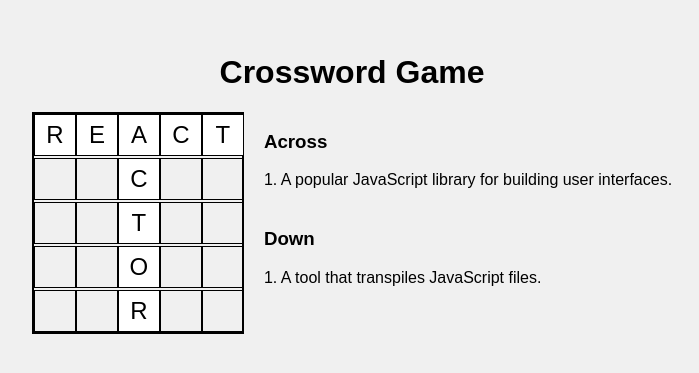
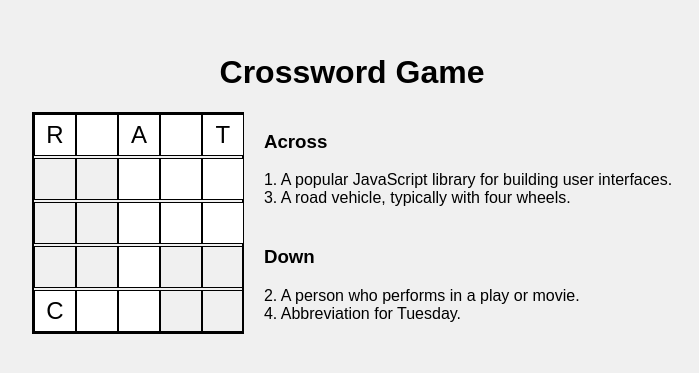
Before and after one commit to Lucasbritx/crossword, a React (Create React App) app: page / in a window 1280 px wide. Shown: the part 217-590 px from the top of the page, without its empty margins (288-987 px from the left). Built offline with nearby package versions, Linux system fonts and the light colour scheme.

Commit message:
feat: just one letter by word and more words

```diff
--- a/src/crossword-data.js
+++ b/src/crossword-data.js
@@ -1,25 +1,29 @@
 export const crosswordData = {
   grid: [
-      ['R', 'E', 'A', 'C', 'T'],
-      [0, 0, 'C', 0, 0],
-      [0, 0, 'T', 0, 0],
-      [0, 0, 'O', 0, 0],
-      [0, 0, 'R', 0, 0],
+    ['R', '', 'A', '', 'T'],
+    [0, 0, '', '', ''],
+    [0, 0, '', '', ''],
+    [0, 0, '', 0, 0],
+    ['C', '', '', 0, 0],
   ],
   clues: {
     across: [
       '1. A popular JavaScript library for building user interfaces.',
+      '3. A road vehicle, typically with four wheels.',
     ],
     down: [
-        '1. A tool that transpiles JavaScript files.',
+      '2. A person who performs in a play or movie.',
+      '4. Abbreviation for Tuesday.',
     ],
   },
   answers: {
       across: [
-            'REACT'
+          'REACT',
+          'CAR'
       ],
       down: [
-            'ACTOR'
+          'ACTOR',
+          'TUE'
       ]
   }
 };
```
Lines whose indentation alone changed are shown as unchanged.
